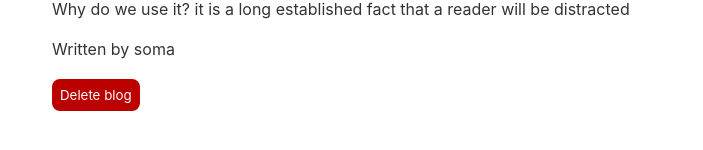
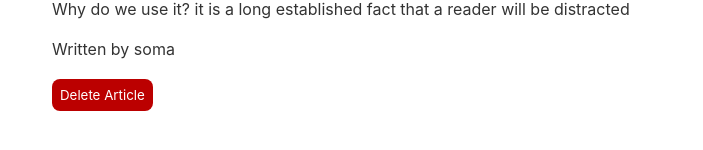
Before and after one commit to B-lovedth/React-Training, a React (Create React App) app: page /blogs/1 in a window 1280 px wide. Shown: the part 184-334 px from the top of the page, without its empty margins (288-991 px from the left). Built offline with nearby package versions, Linux system fonts and the light colour scheme; data requests are answered from the project's data file; the HTML template or start-up script is replaced by a standard one.

Commit message:
changed blog to article

```diff
--- a/src/BlogDetails.js
+++ b/src/BlogDetails.js
@@ -25,7 +25,7 @@ function BlogDetails() {
                     <h2>{blog.title}</h2>
                     <div>{ blog.body }</div>
                     <p id='author'>Written by {blog.author}</p>
-                    <button onClick={handleClick}>Delete blog</button>
+                    <button onClick={handleClick}>Delete Article</button>
                 </article>
             )}
         </div>
```
